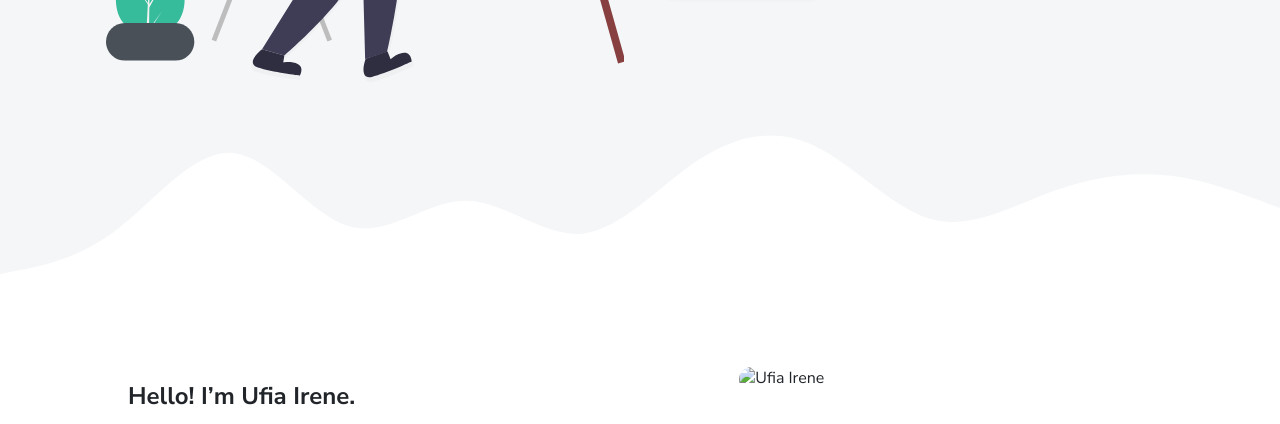
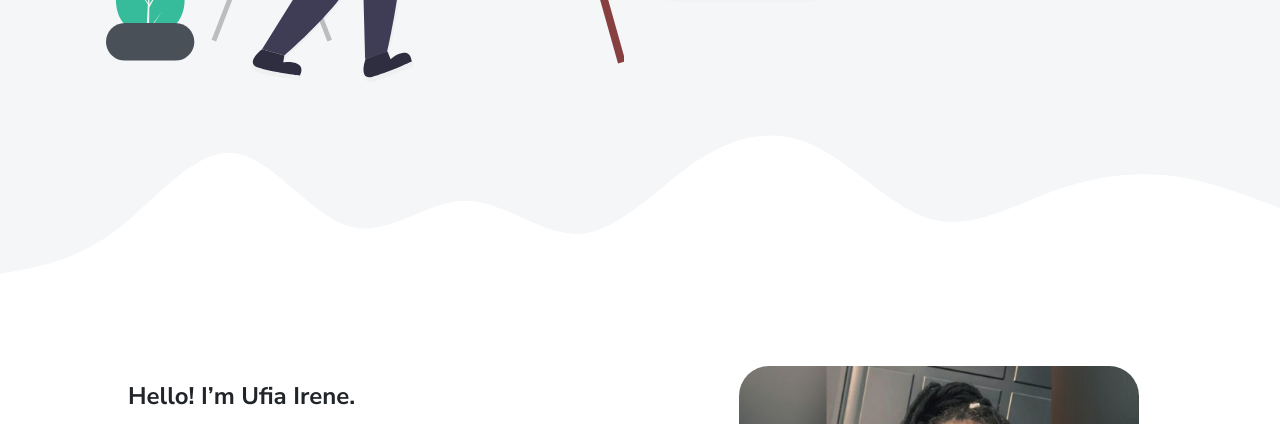
Before and after one commit to UfiairENE/irene.github.io, a plain HTML site: page index.html in a window 1280 px wide. Shown: the part 452-876 px from the top of the page. Drawn offline with Linux system fonts and the light colour scheme.

Commit message:
Update index.html

```diff
--- a/index.html
+++ b/index.html
@@ -111,7 +111,7 @@
         </div>
       </div>
       <div class="col-md-5 offset-md-1" data-aos="fade-left" data-aos-delay="100">
-        <img class="avatar img-fluid md-2" src="./tox/images/avatar.jpg" width="400" height="400" alt="Ufia Irene"/></div>
+        <img class="avatar img-fluid md-2" src="./tox/images/avatar.jpeg" width="400" height="400" alt="Ufia Irene"/></div>
     </div>
   </div>
 </div>
```
